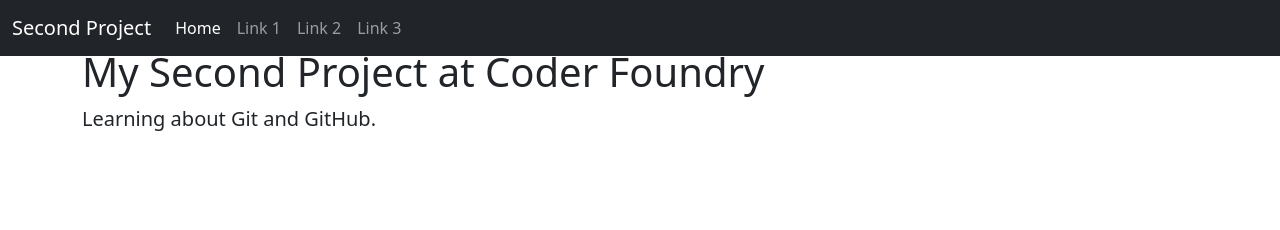
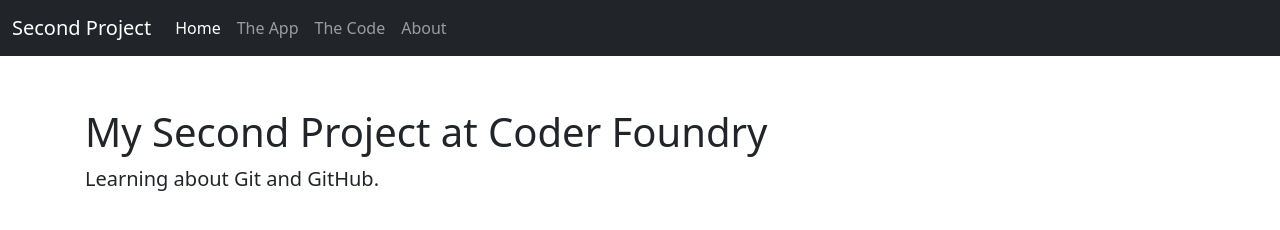
Before and after one commit to Dskobra/SecondProject, a plain HTML site: page index.html in a window 1280 px wide. Drawn offline with nearby package versions, Linux system fonts and the light colour scheme.

Commit message:
Updated links

```diff
--- a/css/site.css
+++ b/css/site.css
@@ -0,0 +1,3 @@
+main>.container {
+    padding: 60px 15px 0;
+}
--- a/index.html
+++ b/index.html
@@ -29,13 +29,13 @@
                     <a class="nav-link active" aria-current="page" href="#">Home</a>
                 </li>
                 <li class="nav-item">
-                    <a class="nav-link" href="#">Link 1</a>
+                    <a class="nav-link" href="#">The App</a>
                 </li>
                 <li class="nav-item">
-                    <a class="nav-link" href="#">Link 2</a>
+                    <a class="nav-link" href="#">The Code</a>
                 </li>
                 <li class="nav-item">
-                    <a class="nav-link" href="#">Link 3</a>
+                    <a class="nav-link" href="#">About</a>
                 </li>
             </ul>
         </div>
```
